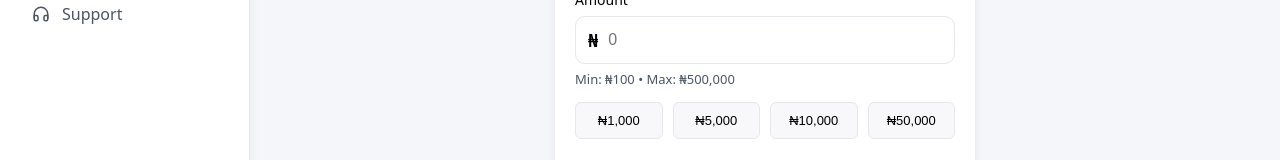
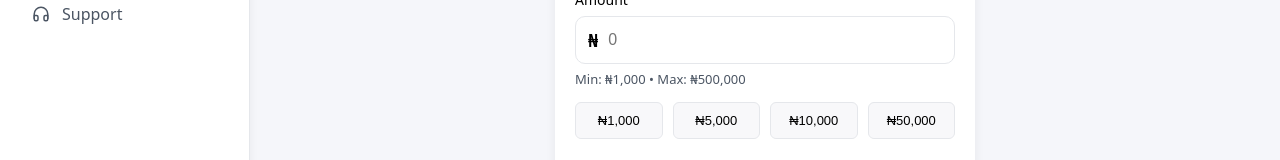
Before and after one commit to ay30bg/realsms, a React (Create React App) app: page /fund-wallet/flutterwave in a window 1280 px wide. Shown: the part 386-546 px from the top of the page. Built offline with nearby package versions, Linux system fonts and the light colour scheme; no server answers.

Commit message:
Update FlutterwaveFund.jsx

```diff
--- a/src/pages/FlutterwaveFund.jsx
+++ b/src/pages/FlutterwaveFund.jsx
@@ -4,7 +4,7 @@ import "../styles/paystack-fund.css";
 import flutterwaveLogo from "../assets/flutterwave.png"; // 👈 Add flutterwave logo
 
 const QUICK_AMOUNTS = [1000, 5000, 10000, 50000];
-const MIN_AMOUNT = 100;
+const MIN_AMOUNT = 1000;
 const MAX_AMOUNT = 500000;
 
 const FlutterwaveFund = () => {
```
